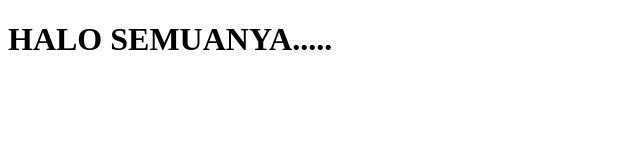
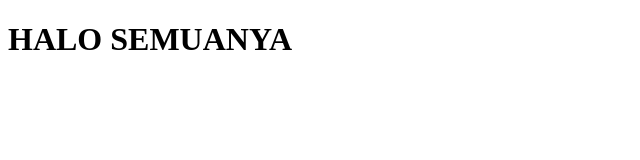
Before and after one commit to rizqu24/teswebsite, a plain HTML site: page kumpulan/file1.html in a window 1280 px wide. Shown: the full height of the page, 0-640 px from the left. Drawn offline with Linux system fonts and the light colour scheme.

Commit message:
Add files via upload

```diff
--- a/kumpulan/file1.html
+++ b/kumpulan/file1.html
@@ -6,6 +6,6 @@
     <title>Selamat Datang</title>
 </head>
 <body>
-    <h1>HALO SEMUANYA.....</h1>
+    <h1>HALO SEMUANYA</h1>
 </body>
 </html>
```
